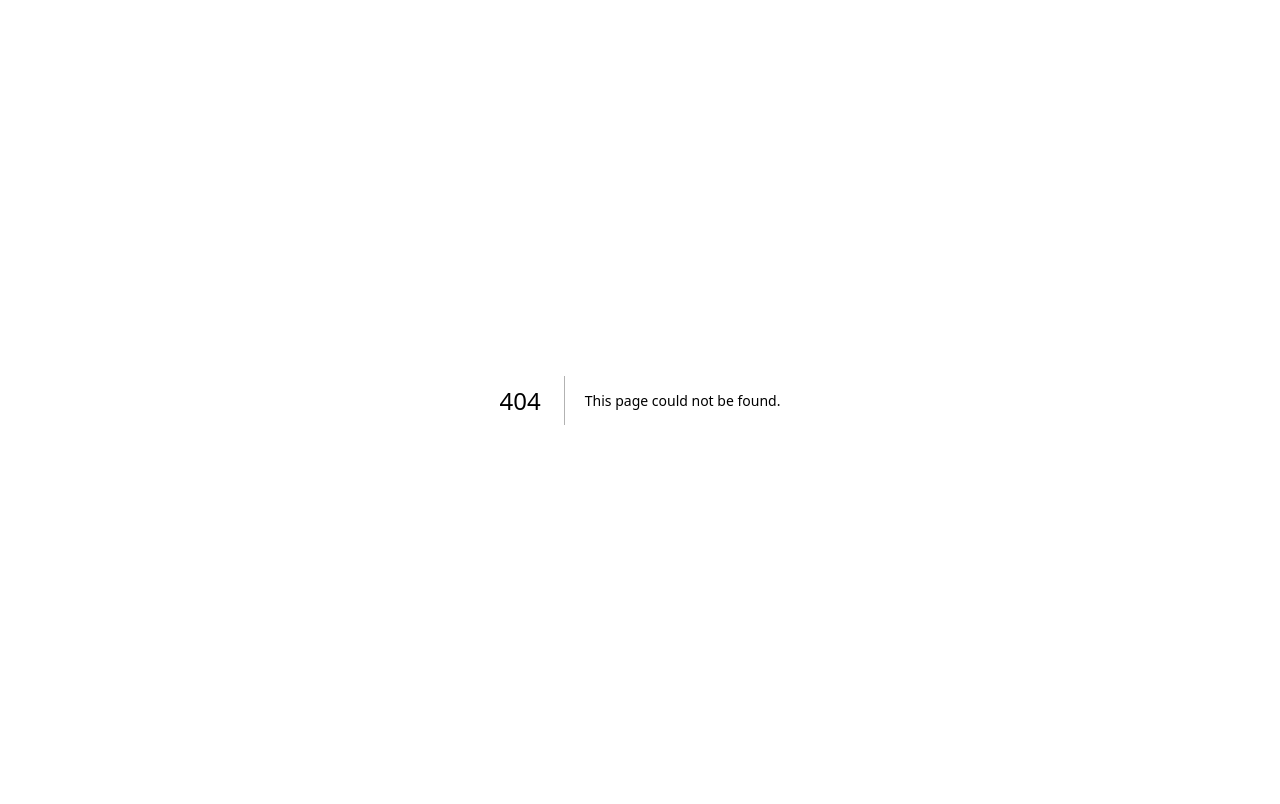
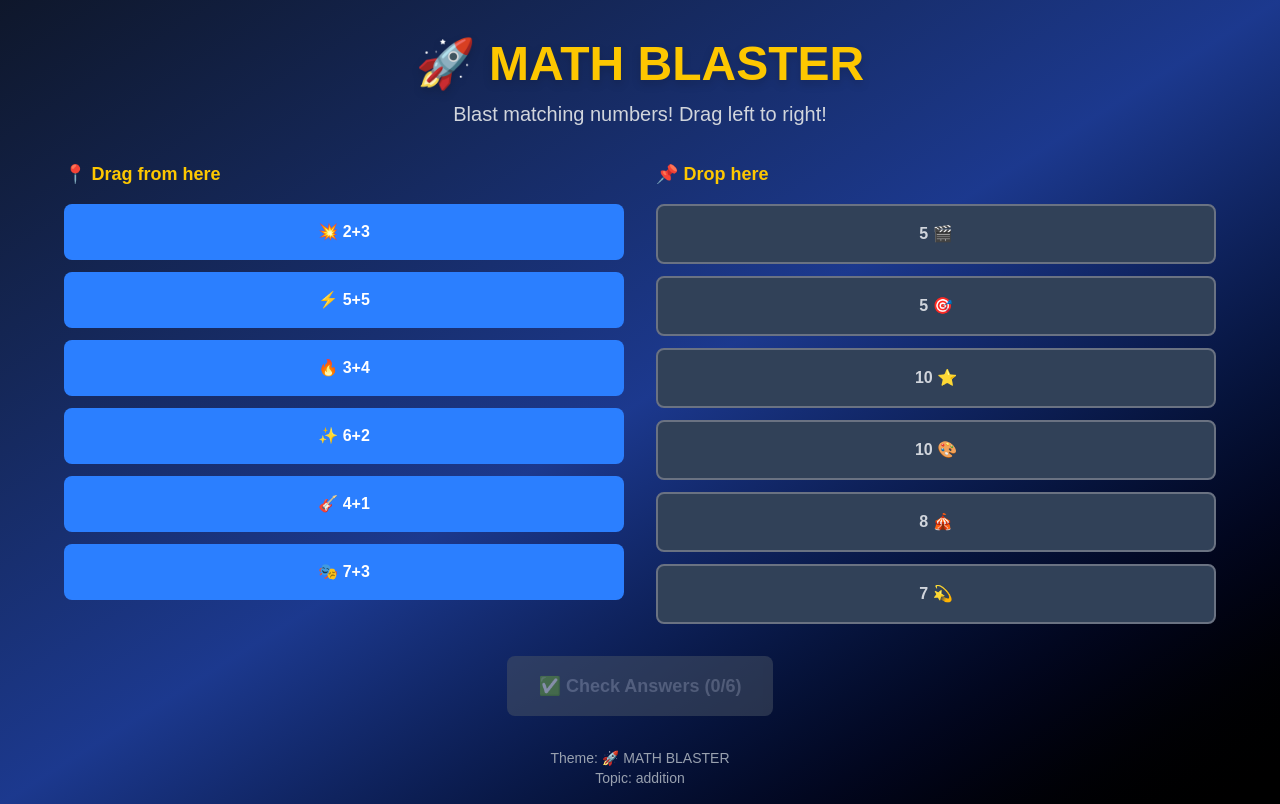
Before and after one commit to kamalsolimanahmed-ui/homework-helper, a Next.js app: page /exercise in a window 1280 px wide. Before the commit this address had no page. Built offline with nearby package versions, Linux system fonts and the light colour scheme.

Commit message:
Add exercise game page

```diff
--- /dev/null
+++ b/pages/exercise.js
@@ -0,0 +1,290 @@
+import { useEffect, useState } from 'react';
+import { useRouter } from 'next/router';
+import Link from 'next/link';
+
+export default function Exercise() {
+  const router = useRouter();
+  const { topic = 'addition', language = 'en' } = router.query;
+
+  const [loading, setLoading] = useState(true);
+  const [game, setGame] = useState(null);
+  const [draggedItem, setDraggedItem] = useState(null);
+  const [matches, setMatches] = useState({});
+  const [score, setScore] = useState(null);
+  const [error, setError] = useState(null);
+
+  // Fetch game on mount or when topic/language changes
+  useEffect(() => {
+    if (!topic || !language) return;
+
+    async function fetchGame() {
+      try {
+        setLoading(true);
+        setScore(null);
+        setMatches({});
+        setDraggedItem(null);
+
+        const res = await fetch(
+          `/api/arcade-matching?topic=${encodeURIComponent(topic)}&language=${language}`
+        );
+
+        if (!res.ok) {
+          throw new Error('Failed to load game');
+        }
+
+        const data = await res.json();
+        setGame(data);
+        setError(null);
+      } catch (err) {
+        console.error('Game fetch error:', err);
+        setError('Failed to load game. Please try again.');
+        setGame(null);
+      } finally {
+        setLoading(false);
+      }
+    }
+
+    fetchGame();
+  }, [topic, language]);
+
+  // Drag handlers
+  function handleDragStart(e, pair) {
+    setDraggedItem(pair);
+    e.dataTransfer.effectAllowed = 'move';
+  }
+
+  function handleDragOver(e) {
+    e.preventDefault();
+    e.dataTransfer.dropEffect = 'move';
+  }
+
+  function handleDrop(e, rightItem) {
+    e.preventDefault();
+
+    if (!draggedItem) return;
+
+    const newMatches = {
+      ...matches,
+      [draggedItem.leftId]: rightItem.text
+    };
+
+    setMatches(newMatches);
+    setDraggedItem(null);
+
+    // Auto-validate if all items matched
+    if (Object.keys(newMatches).length === game.pairs.length) {
+      validateMatches(newMatches);
+    }
+  }
+
+  // Validation logic
+  function validateMatches(matchesState) {
+    let correct = 0;
+
+    game.pairs.forEach((pair) => {
+      if (matchesState[pair.leftId] === pair.right) {
+        correct++;
+      }
+    });
+
+    setScore({
+      correct,
+      total: game.pairs.length,
+      percentage: Math.round((correct / game.pairs.length) * 100)
+    });
+  }
+
+  // Manual check (in case user wants to submit before all matched)
+  function handleCheckAnswers() {
+    if (Object.keys(matches).length < game.pairs.length) {
+      alert(`Match all items! (${Object.keys(matches).length}/${game.pairs.length})`);
+      return;
+    }
+    validateMatches(matches);
+  }
+
+  // Play again
+  function handlePlayAgain() {
+    setMatches({});
+    setScore(null);
+    setDraggedItem(null);
+    // Re-fetch same game
+    const currentTopic = router.query.topic || 'addition';
+    const currentLanguage = router.query.language || 'en';
+    router.push(`/exercise?topic=${currentTopic}&language=${currentLanguage}`);
+  }
+
+  // Loading state
+  if (loading) {
+    return (
+      <div className="w-full min-h-screen bg-gradient-to-br from-slate-900 via-blue-900 to-black flex items-center justify-center">
+        <div className="text-center">
+          <div className="text-6xl mb-4">⏳</div>
+          <p className="text-2xl font-bold text-white">Loading game...</p>
+        </div>
+      </div>
+    );
+  }
+
+  // Error state
+  if (error || !game) {
+    return (
+      <div className="w-full min-h-screen bg-gradient-to-br from-slate-900 via-blue-900 to-black flex items-center justify-center p-4">
+        <div className="text-center max-w-md">
+          <div className="text-6xl mb-4">❌</div>
+          <p className="text-2xl font-bold text-white mb-6">{error || 'Game not found'}</p>
+          <Link href="/">
+            <button className="px-8 py-4 bg-yellow-400 text-black font-bold rounded-xl text-lg hover:bg-yellow-500 transition-all">
+              🏠 Go Home
+            </button>
+          </Link>
+        </div>
+      </div>
+    );
+  }
+
+  // Success state
+  if (score) {
+    return (
+      <div className="w-full min-h-screen bg-gradient-to-br from-slate-900 via-blue-900 to-black flex items-center justify-center p-4">
+        <div className="text-center max-w-md">
+          <div className="text-8xl mb-6 animate-bounce">🎉</div>
+          <h2 className="text-4xl font-bold text-yellow-400 mb-4">Awesome!</h2>
+          <div className="bg-gradient-to-r from-green-600 to-blue-600 rounded-2xl p-8 mb-8 text-white">
+            <p className="text-xl font-bold mb-4">
+              You got <span className="text-3xl">{score.correct}</span> out of{' '}
+              <span className="text-3xl">{score.total}</span> correct!
+            </p>
+            <div className="text-6xl font-bold mb-4">{score.percentage}%</div>
+            {score.percentage === 100 && <p className="text-lg">PERFECT! 🏆</p>}
+            {score.percentage >= 80 && score.percentage < 100 && (
+              <p className="text-lg">Great job! 🌟</p>
+            )}
+            {score.percentage < 80 && <p className="text-lg">Good try! Keep practicing! 💪</p>}
+          </div>
+
+          <div className="flex gap-4 flex-col sm:flex-row justify-center">
+            <button
+              onClick={handlePlayAgain}
+              className="px-8 py-4 bg-yellow-400 text-black font-bold rounded-xl text-lg hover:bg-yellow-500 transition-all flex-1"
+            >
+              🔄 Play Again
+            </button>
+            <Link href="/" className="flex-1">
+              <button className="w-full px-8 py-4 bg-white text-blue-900 font-bold rounded-xl text-lg hover:bg-gray-100 transition-all">
+                🏠 Home
+              </button>
+            </Link>
+          </div>
+        </div>
+      </div>
+    );
+  }
+
+  // Game state
+  return (
+    <div className="w-full min-h-screen bg-gradient-to-br from-slate-900 via-blue-900 to-black p-4">
+      <div className="max-w-6xl mx-auto">
+        {/* Header */}
+        <div className="text-center mb-8 mt-6">
+          <h1 className="text-5xl font-bold text-yellow-400 mb-3 drop-shadow-lg">
+            {game.theme}
+          </h1>
+          <p className="text-xl text-gray-300">{game.instructions}</p>
+        </div>
+
+        {/* Main game container */}
+        <div className="grid grid-cols-1 md:grid-cols-2 gap-8 mb-8">
+          {/* LEFT COLUMN - Draggable items */}
+          <div>
+            <h3 className="text-lg font-bold text-yellow-400 mb-4">📍 Drag from here</h3>
+            <div className="space-y-3">
+              {game.pairs.map((pair) => {
+                const isMatched = matches[pair.leftId];
+                const isDragging = draggedItem?.leftId === pair.leftId;
+
+                return (
+                  <div
+                    key={pair.leftId}
+                    draggable
+                    onDragStart={(e) => handleDragStart(e, pair)}
+                    className={`
+                      p-4 rounded-lg font-bold text-center cursor-move
+                      transition-all duration-200 select-none
+                      ${
+                        isDragging
+                          ? 'bg-yellow-400 text-black shadow-lg scale-105'
+                          : isMatched
+                          ? 'bg-green-500 text-white shadow-md'
+                          : 'bg-blue-500 text-white hover:bg-blue-600 hover:shadow-lg'
+                      }
+                    `}
+                  >
+                    {pair.left}
+                  </div>
+                );
+              })}
+            </div>
+          </div>
+
+          {/* RIGHT COLUMN - Drop zones */}
+          <div>
+            <h3 className="text-lg font-bold text-yellow-400 mb-4">📌 Drop here</h3>
+            <div className="space-y-3">
+              {game.rightItems.map((rightItem) => {
+                // Find which left item is matched to this right item
+                const matchedLeftId = Object.entries(matches).find(
+                  ([, rightText]) => rightText === rightItem.text
+                )?.[0];
+                const isMatched = !!matchedLeftId;
+
+                return (
+                  <div
+                    key={`${rightItem.id}`}
+                    onDragOver={handleDragOver}
+                    onDrop={(e) => handleDrop(e, rightItem)}
+                    className={`
+                      p-4 rounded-lg font-bold text-center min-h-14 flex items-center justify-center
+                      transition-all duration-200 border-2
+                      ${
+                        isMatched
+                          ? 'bg-green-500 text-white border-green-400 shadow-md'
+                          : 'bg-slate-700 text-gray-300 border-gray-500 hover:border-yellow-400 hover:shadow-lg'
+                      }
+                    `}
+                  >
+                    {rightItem.text}
+                  </div>
+                );
+              })}
+            </div>
+          </div>
+        </div>
+
+        {/* Check button */}
+        <div className="flex justify-center mb-8">
+          <button
+            onClick={handleCheckAnswers}
+            disabled={Object.keys(matches).length === 0}
+            className={`
+              px-8 py-4 font-bold rounded-lg text-lg transition-all duration-200
+              ${
+                Object.keys(matches).length === 0
+                  ? 'bg-gray-600 text-gray-400 cursor-not-allowed opacity-50'
+                  : 'bg-yellow-400 text-black hover:bg-yellow-500 shadow-lg hover:shadow-xl'
+              }
+            `}
+          >
+            ✅ Check Answers ({Object.keys(matches).length}/{game.pairs.length})
+          </button>
+        </div>
+
+        {/* Footer info */}
+        <div className="text-center text-gray-400 text-sm">
+          <p>Theme: {game.theme}</p>
+          <p>Topic: {game.topic}</p>
+        </div>
+      </div>
+    </div>
+  );
+}
```
